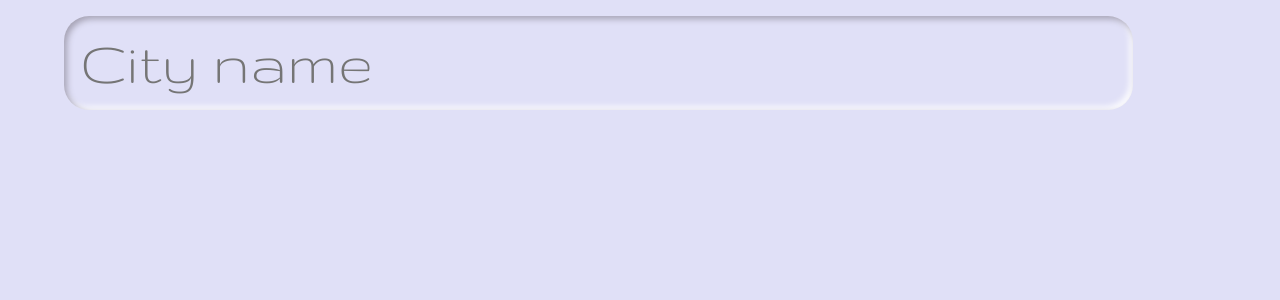
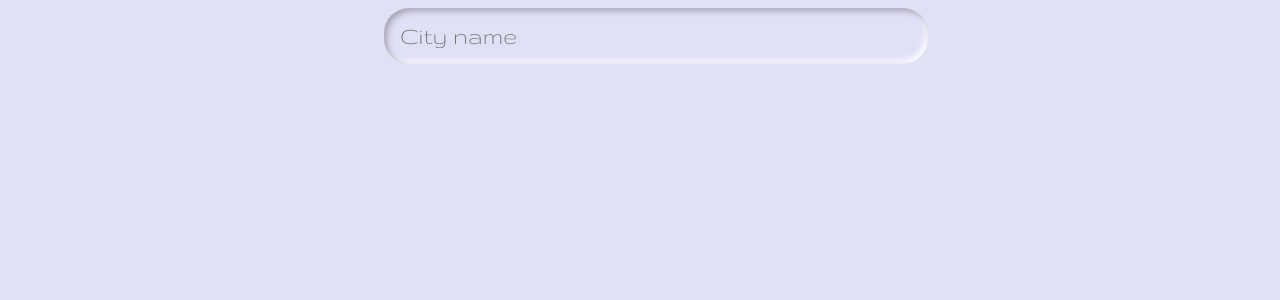
Before and after one commit to Befa222/weather-app-2-styles, a React (Create React App) app: page / in a window 1280 px wide. Shown: the top 300 px of the page. Built offline with nearby package versions, Linux system fonts and the light colour scheme.

Commit message:
setting up media queries

```diff
--- a/src/App.css
+++ b/src/App.css
@@ -6,6 +6,7 @@
     font-family:'Baloo2' ;
     src: url('./fonts/Baloo2-Medium.ttf');
 }
+
 body{
     margin: 0;
     width: 100vw;
@@ -48,6 +49,7 @@ body{
     align-items: center;
     flex-direction: column;
     height: 90vh;
+    border: 1px solid red;
 }
 .location{
     position: relative;
@@ -159,6 +161,7 @@ body{
     box-shadow: 4px 4px 10px rgb(165, 162, 180), -4px -4px 10px rgb(255, 255, 255);
 }
 
+
                         /*//////////// Glassmorphism /////////////*/
 
 .page-container2{
@@ -180,3 +183,17 @@ body{
     border-bottom: 2px solid rgba(138, 2, 138, 0.644);
     font-size: 6vw;
 }
+
+@media all and (orientation: landscape){
+
+    .bar-container{
+        top: 1vh;
+        width: 80vw;
+        left: 10vw;
+    }
+    .search-bar{
+        font-size: 2vw;
+        width: 50%;
+        left: 25%;
+    }
+}
```
